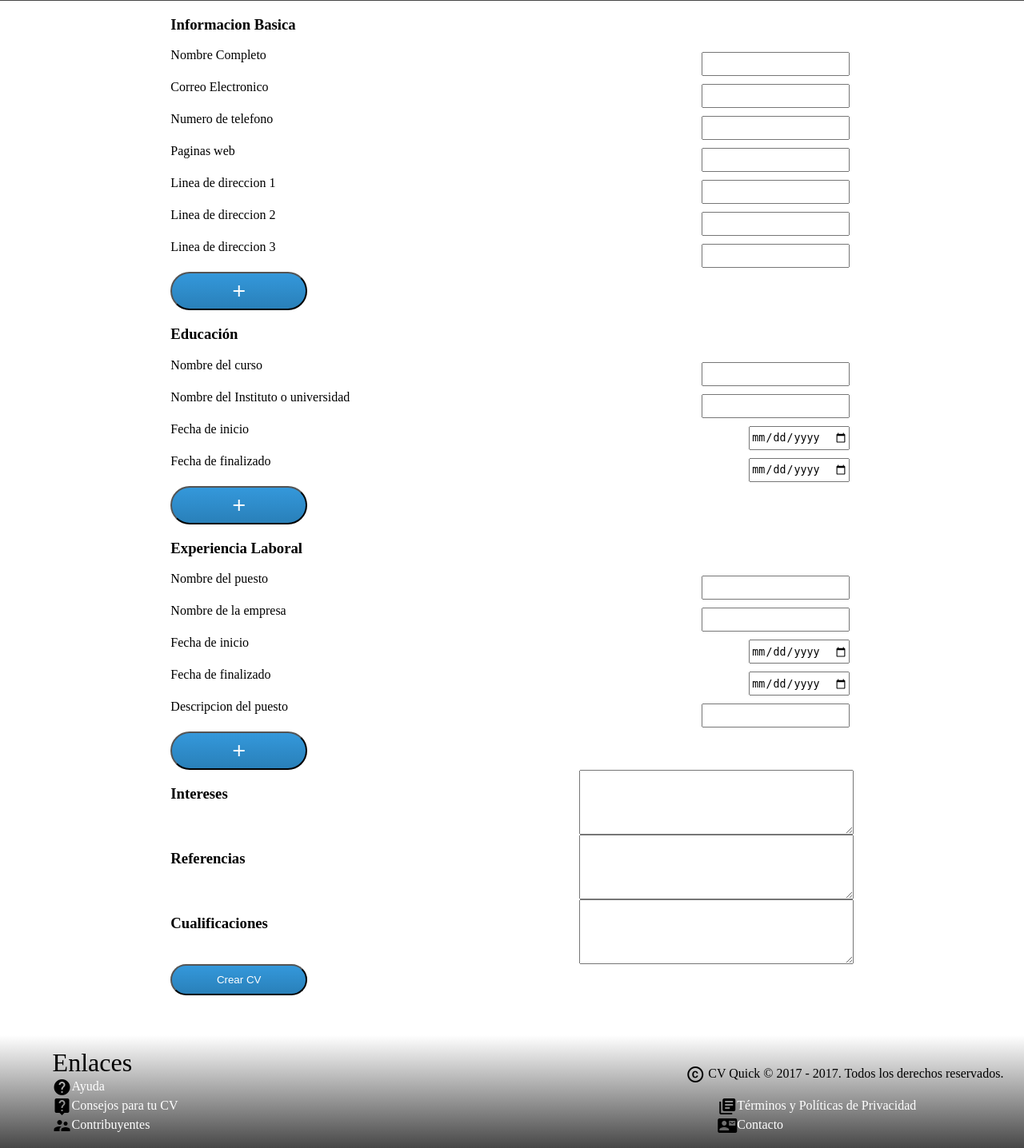
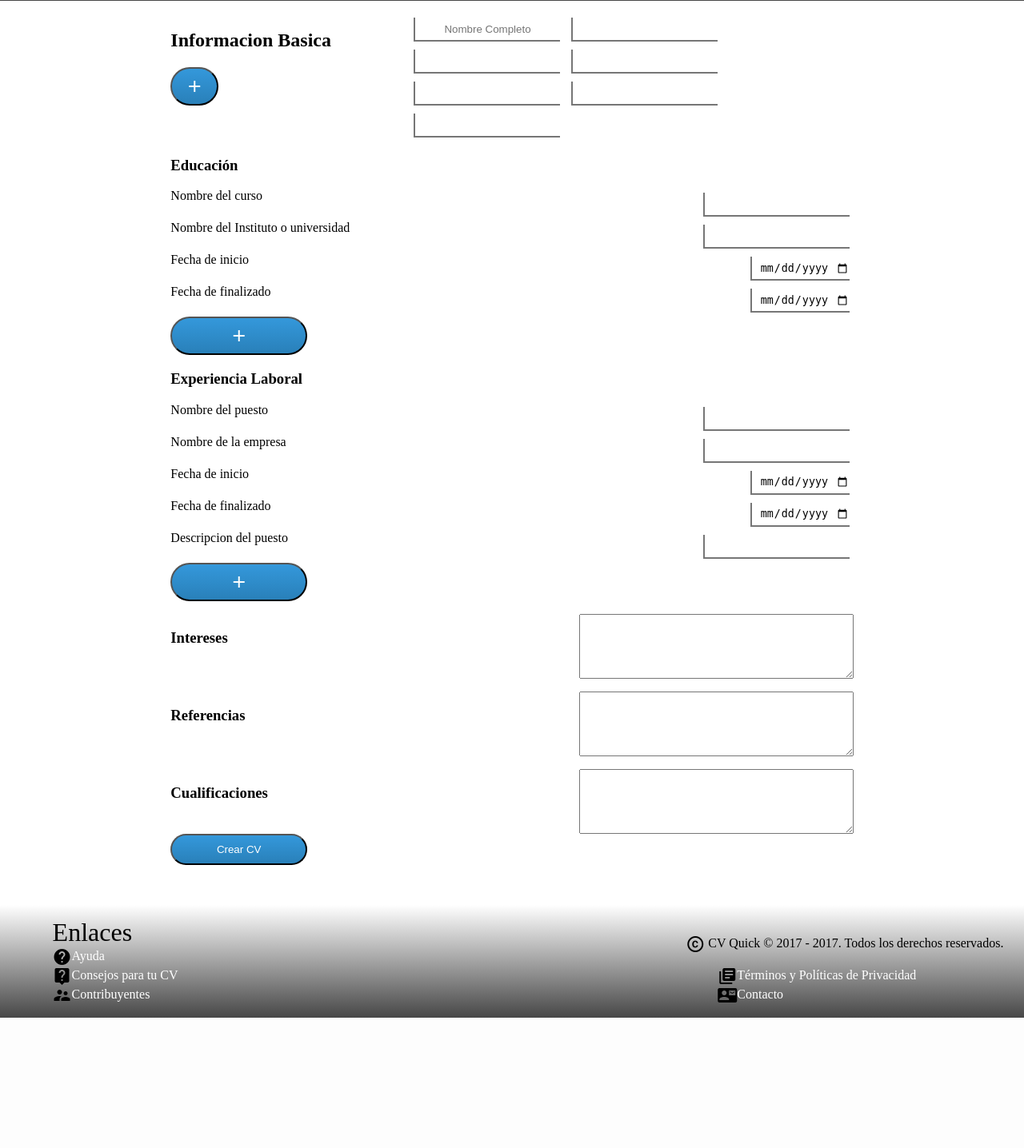
Before and after one commit to CvQuick/CvQuick, a PHP site: page /Formulario.html in a window 1280 px wide. Shown: the part 99-1535 px from the top of the page at 80% size. After the commit the page ends 1372 px from the top, so only its background shows below. Run offline with PHP 8.4, Linux system fonts and the light colour scheme.

Commit message:
modificado formulario

```diff
--- a/Formulario.html
+++ b/Formulario.html
@@ -18,7 +18,8 @@
         <div class="navegacion-principal">
             <nav class="nav navegacion-principal" id="MenuNavegacion">
                 <ul>
-                    <li><i class="material-icons">perm_identity</i><a href="login.html"> Iniciar sesión / registrarse </a></li>
+                    <li><i class="material-icons">perm_identity</i><a href="login.html"> Iniciar sesión /
+                        registrarse </a></li>
                     <li><i class="material-icons">book</i><a href="mis_curriculums.html"> Ver mis curriculums </a></li>
                 </ul>
             </nav>
@@ -29,46 +30,28 @@
 
 <section id="SectionContainer">
     <div class="subsection">
-        <div class="subsection-form" id="InformacionBasica">
-            <h3 class="title" id="InformacionBasicaTitulo">Informacion Basica</h3>
+        <div class="form-group" id="InformacionBasica">
+            <div class="titulo-form">
+                <h2 class="title" id="InformacionBasicaTitulo">Informacion Basica</h2>
+                <button type="button" value="Añadir" id="InformacionBasicaAdd" class="add"><i
+                        class="material-icons">add</i></button>
+            </div>
+            <div class="inputs-form">
+                <input id="NombreCompleto" placeholder="Nombre Completo"/>
 
-            <div class="form-group">
-                <label for="NombreCompleto">Nombre Completo </label>
-                <input type="text" name="NombreCompleto" id="NombreCompleto">
-            </div>
+                <input type="email" name="CorreoElectronico" id="CorreoElectronico">
 
-            <div class="form-group">
-                <label for="CorreoElectronico">Correo Electronico</label>
-                <input type="email" name="CorreoElectronico" id="CorreoElectronico">
-            </div>
+                <input type="text" name="NumeroTelefono" id="NumeroTelefono">
 
-            <div class="form-group">
-                <label for="NumeroTelefono">Numero de telefono</label>
-                <input type="text" name="NumeroTelefono" id="NumeroTelefono">
-            </div>
+                <input type="text" name="PaginasWeb" id="PaginasWeb">
 
-            <div class="form-group">
-                <label for="PaginasWeb">Paginas web</label>
-                <input type="text" name="PaginasWeb" id="PaginasWeb">
-            </div>
+                <input type="text" name="LineaDireccion1" id="LineaDireccion1">
 
-            <div class="form-group">
-                <label for="LineaDireccion1">Linea de direccion 1</label>
-                <input type="text" name="LineaDireccion1" id="LineaDireccion1">
-            </div>
+                <input type="text" name="LineaDireccion2" id="LineaDireccion2">
 
-            <div class="form-group">
-                <label for="LineaDireccion2">Linea de direccion 2</label>
-                <input type="text" name="LineaDireccion2" id="LineaDireccion2">
-            </div>
-
-            <div class="form-group">
-                <label for="LineaDireccion3">Linea de direccion 3</label>
                 <input type="text" name="LineaDireccion3" id="LineaDireccion3">
             </div>
-
         </div>
-        <button type="button" value="Añadir" id="InformacionBasicaAdd" class="add"><i class="material-icons">add</i></button>
     </div>
 
     <div class="subsection">
@@ -149,7 +132,7 @@
         </div>
     </div>
 
-<button class="submit" type="submit">Crear CV</button>
+    <button class="submit" type="submit">Crear CV</button>
 </section>
 
 <section id="SectionFooter">
@@ -166,12 +149,14 @@
         <div class="bar">
             <div class="content">
                 <p class="copyright">
-                    <i class="material-icons">copyright</i>  <span translate="no ">CV Quick</span>  © 2017 - 2017. Todos los derechos reservados.
+                    <i class="material-icons">copyright</i> <span translate="no ">CV Quick</span> © 2017 - 2017. Todos
+                    los derechos reservados.
                 </p>
                 <!--Aqui usamos el 'translate=no' para lo que es nuestra Marca, no queremos que la traduzca-->
 
                 <ul class="terminos">
-                    <li><i class="material-icons">library_books</i><a href="#">Términos y Políticas de Privacidad</a></li>
+                    <li><i class="material-icons">library_books</i><a href="#">Términos y Políticas de Privacidad</a>
+                    </li>
                     <li><i class="material-icons">contact_mail</i><a href="contacto.html">Contacto</a></li>
                 </ul>
 
--- a/css/style.css
+++ b/css/style.css
@@ -96,7 +96,17 @@ li.title{
     align-items: flex-start;
     justify-content: space-between;
 }
-
+.titulo-form {
+    width: 35%;
+}
+.inputs-form{
+    width: 65%;
+}
+input{
+    text-align:center;
+    border-top: 0;
+    border-style: solid none solid solid
+}
 table{
     width: 100%;
     text-align: center;
@@ -111,6 +121,9 @@ table{
     width: 100%;
     display: flex;
     justify-content: space-between;
+}
+.subsection{
+    margin-top: 1em;
 }
 .subsection-contacto{
     width: 45%;
```
